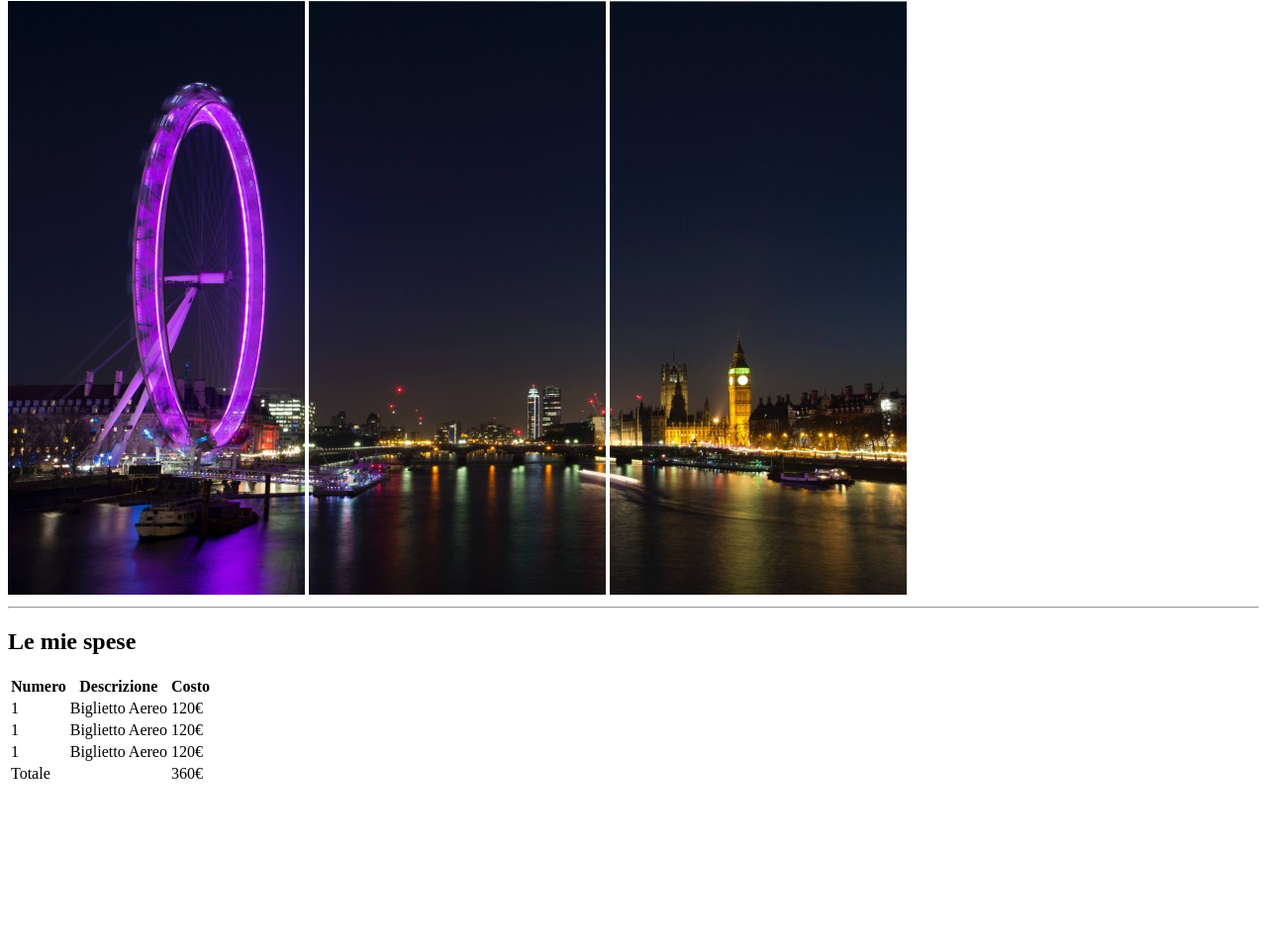
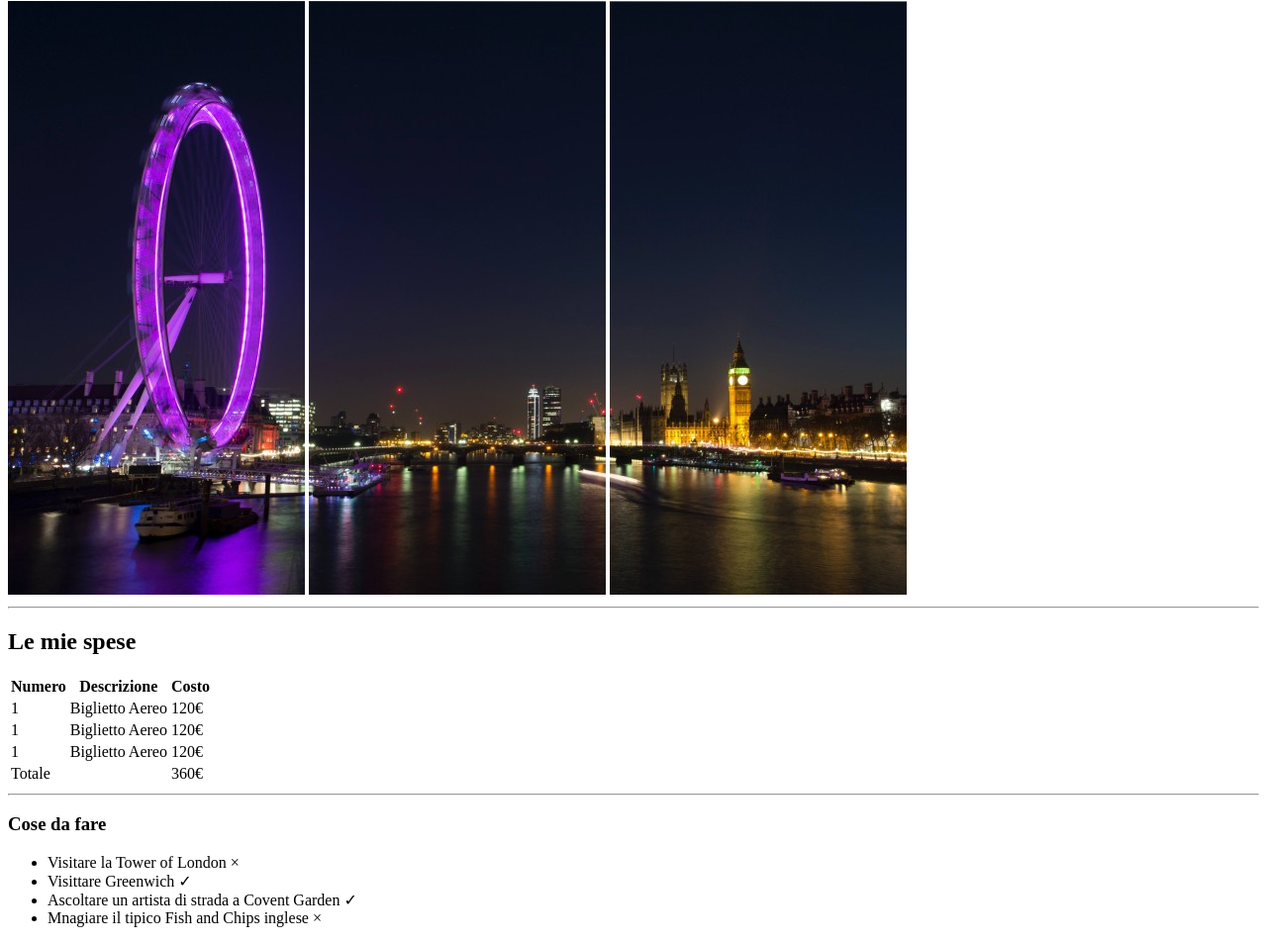
Before and after one commit to CristianoAltomonte/html-london-trip, a plain HTML site: page index.html in a window 1280 px wide. Shown: the part 79-1032 px from the top of the page at 99% size. Before the commit the page ends 881 px from the top, so only its background shows below. Drawn offline with Linux system fonts and the light colour scheme.

Commit message:
unordered list

```diff
--- a/index.html
+++ b/index.html
@@ -56,9 +56,20 @@
             </tr>
         </tfoot>
         <!-- /chiusura della tabella -->
+    </table>
+    <hr>
+    <!-- creazione lista -->
+    <h3>Cose da fare</h3>
+    <ul>
+        <li>Visitare la Tower of London &times;</li>
+        <li>Visittare Greenwich &check;</li>
+        <li>Ascoltare un artista di strada a Covent Garden &check;</li>
+        <li>Mnagiare il tipico Fish and Chips inglese &times;</li>
+    </ul>
+    <!-- /creazione lista -->
 
 
 
-    </table>
+
 </body>
 </html>
```
